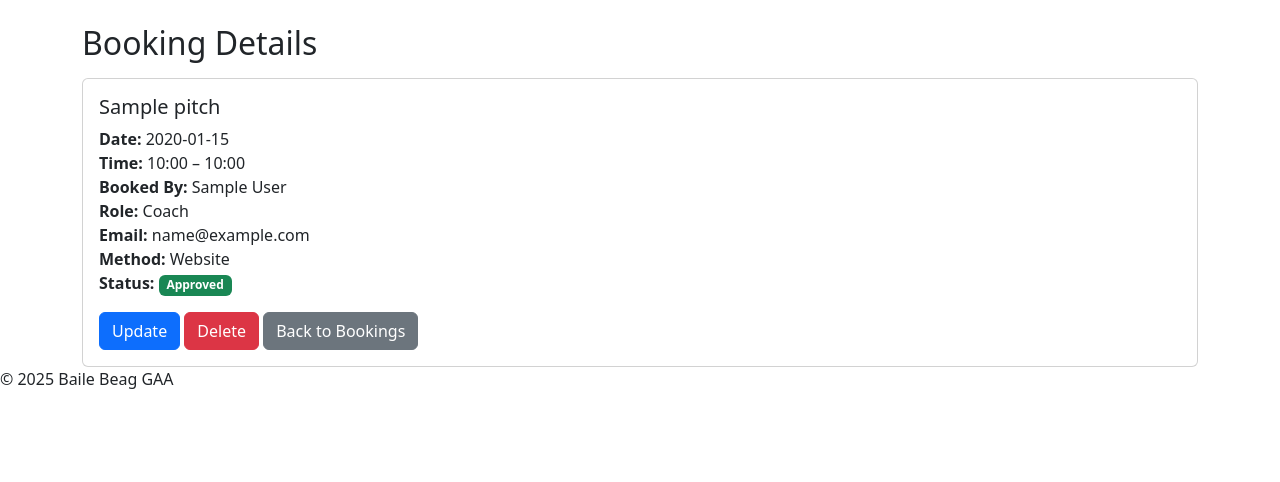
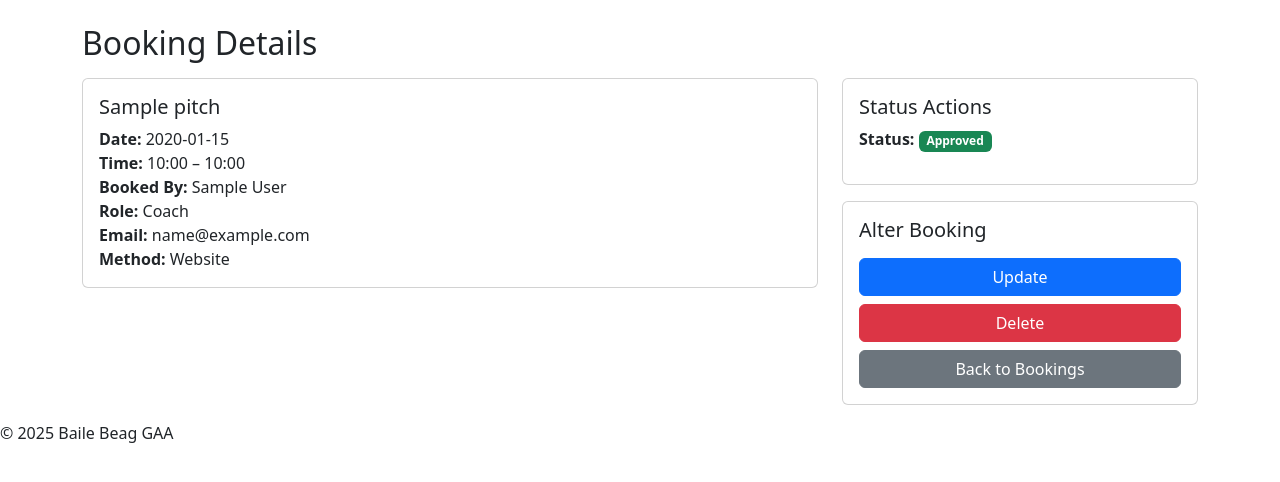
Before and after one commit to james-fitz86/bailebeag, a Django app: page /bookings/1 in a window 1280 px wide. Shown: the part 127-609 px from the top of the page. Run offline with Django 5.2, Linux system fonts and the light colour scheme; tables that the repository leaves empty hold one stand-in row (values such as "Sample post"); some libraries are stand-ins or nearby versions.

Commit message:
altered layout and added role-based approve/reject controls

```diff
--- a/bookings/templates/bookings/booking_detail.html
+++ b/bookings/templates/bookings/booking_detail.html
@@ -7,7 +7,9 @@
 <div class="container mt-4">
     <h2>Booking Details</h2>
 
-    <div class="card mt-3">
+    <div class="row mt-3">
+        <div class="col-md-8">
+            <div class="card mb-3">
                 <div class="card-body">
                     <h5 class="card-title">{{ booking.pitch.name }}</h5>
                     <p class="card-text">
@@ -26,23 +28,61 @@
                             Public User
                         {% endif %}<br>
                         <strong>Email:</strong> {{ booking.email }}<br>
-                <strong>Method:</strong> {{ booking.get_method_display }}<br>
-                <strong>Status:</strong>
+                        <strong>Method:</strong> {{ booking.get_method_display }}
+                    </p>
+                </div>
+            </div>
+        </div>
+        <div class="col-md-4">
+            <div class="card mb-3">
+                <div class="card-body">
+                    <h5 class="card-title">Status Actions</h5>
+
+                    <p><strong>Status:</strong>
                         {% if booking.status == 'approved' %}
                             <span class="badge bg-success">Approved</span>
                         {% elif booking.status == 'pending' %}
                             <span class="badge bg-warning text-dark">Pending</span>
                         {% elif booking.status == 'rejected' %}
                             <span class="badge bg-danger">Rejected</span>
+                        {% elif booking.status == 'conflicting' %}
+                            <span class="badge bg-info text-dark">Conflicting</span>
                         {% else %}
                             {{ booking.status }}
                         {% endif %}
                     </p>
 
+                    {% if user.is_authenticated and user.role == "manager" and booking.status == "pending" and "Astro" in booking.pitch.name %}
+                        <form method="post" action="{% url 'booking_approve' booking.id %}" class="d-inline">
+                            {% csrf_token %}
+                            <button type="submit" class="btn btn-success w-100 mb-2">Approve</button>
+                        </form>
+                        <form method="post" action="{% url 'booking_reject' booking.id %}" class="d-inline">
+                            {% csrf_token %}
+                            <button type="submit" class="btn btn-danger w-100">Reject</button>
+                        </form>
+                    {% endif %}
+                    {% if user.is_authenticated and user.role in "chairman secretary" and booking.status == "conflicting" %}
+                        <form method="post" action="{% url 'booking_approve' booking.id %}" class="d-inline">
+                            {% csrf_token %}
+                            <button type="submit" class="btn btn-success w-100 mb-2">Approve</button>
+                        </form>
+                        <form method="post" action="{% url 'booking_reject' booking.id %}" class="d-inline">
+                            {% csrf_token %}
+                            <button type="submit" class="btn btn-danger w-100">Reject</button>
+                        </form>
+                    {% endif %}
+
+                </div>
+            </div>
+            <div class="card mb-3">
+                <div class="card-body">
+                    <h5 class="card-title">Alter Booking</h5>
                     <div class="mt-3">
-                <a href="{% url 'booking_update' object.id %}" class="btn btn-primary">Update</a>
-                <a href="{% url 'booking_delete' object.id %}" class="btn btn-danger">Delete</a>
-                <a href="{% url 'booking_list' %}" class="btn btn-secondary">Back to Bookings</a>
+                        <a href="{% url 'booking_update' object.id %}" class="btn btn-primary w-100 mb-2">Update</a>
+                        <a href="{% url 'booking_delete' object.id %}" class="btn btn-danger w-100 mb-2">Delete</a>
+                        <a href="{% url 'booking_list' %}" class="btn btn-secondary w-100">Back to Bookings</a>
+                    </div>
             </div>
         </div>
     </div>
```
Lines whose indentation alone changed are shown as unchanged.
